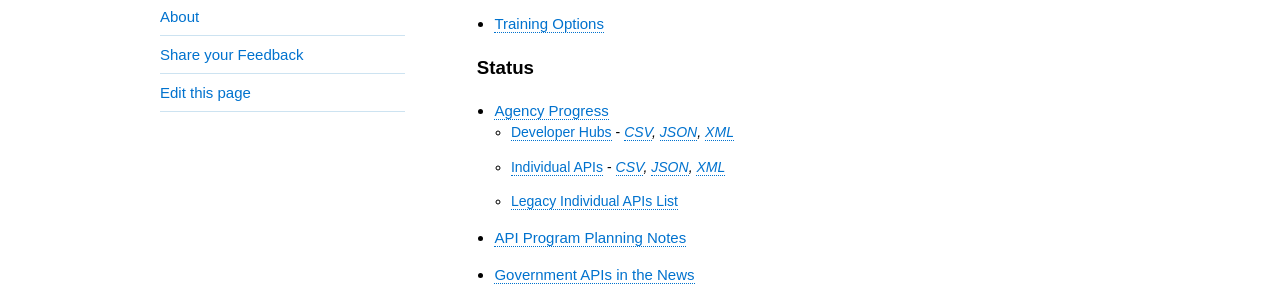
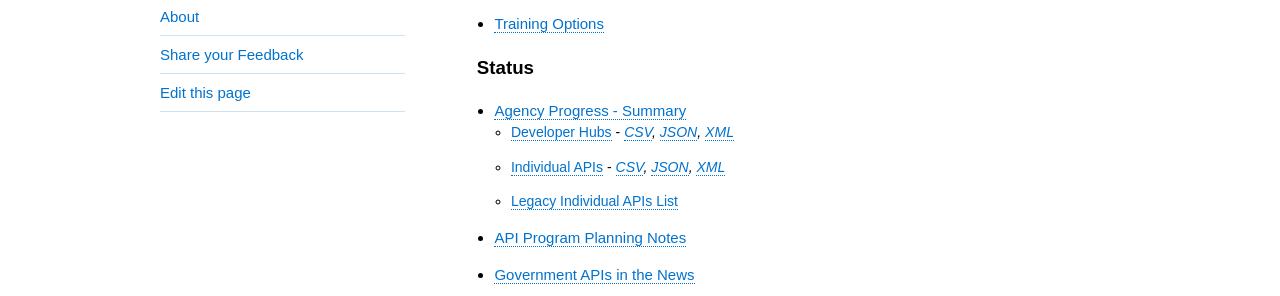
Before and after one commit to 18F/API-All-the-X, a Jekyll site: the page built from index.md, in a window 1280 px wide and 900 px high, scrolled down 2773 px. Shown: the part 441-737 px from the top of the window. Built offline with Jekyll 4.4.1, drawn with Linux system fonts in a browser that asks for light colours.

Commit message:
Update status.md

```diff
--- a/_includes/status.md
+++ b/_includes/status.md
@@ -1,5 +1,5 @@
 
-* [Agency Progress](https://github.com/GSA/slash-developer-pages)
+* [Agency Progress - Summary](https://github.com/18F/API-All-the-X/blob/gh-pages/_data/agency_progress.csv)
    * [Developer Hubs](http://18f.github.io/API-All-the-X/data/developer_hubs) - *[CSV](http://18f.github.io/API-All-the-X/data/developer_hubs.csv), [JSON](http://18f.github.io/API-All-the-X/data/developer_hubs.json), [XML](http://18f.github.io/API-All-the-X/data/developer_hubs.xml)*
    * [Individual APIs](http://18f.github.io/API-All-the-X/data/individual_apis) - *[CSV](http://18f.github.io/API-All-the-X/data/individual_apis.csv), [JSON](http://18f.github.io/API-All-the-X/data/individual_apis.json), [XML](http://18f.github.io/API-All-the-X/data/individual_apis.xml)*
    * [Legacy Individual APIs List](https://github.com/GSA/slash-developer-pages/blob/master/Loose_APIs.md)
```
